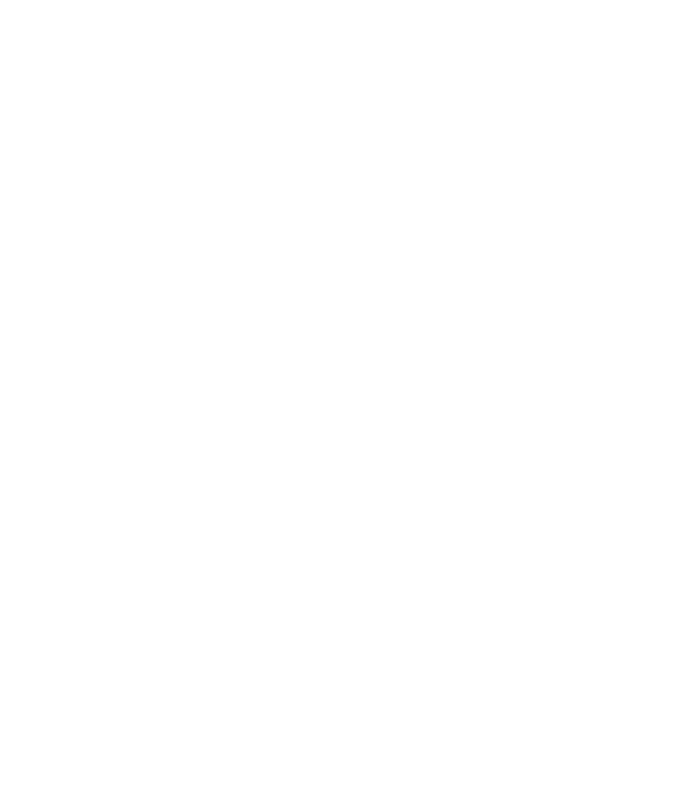
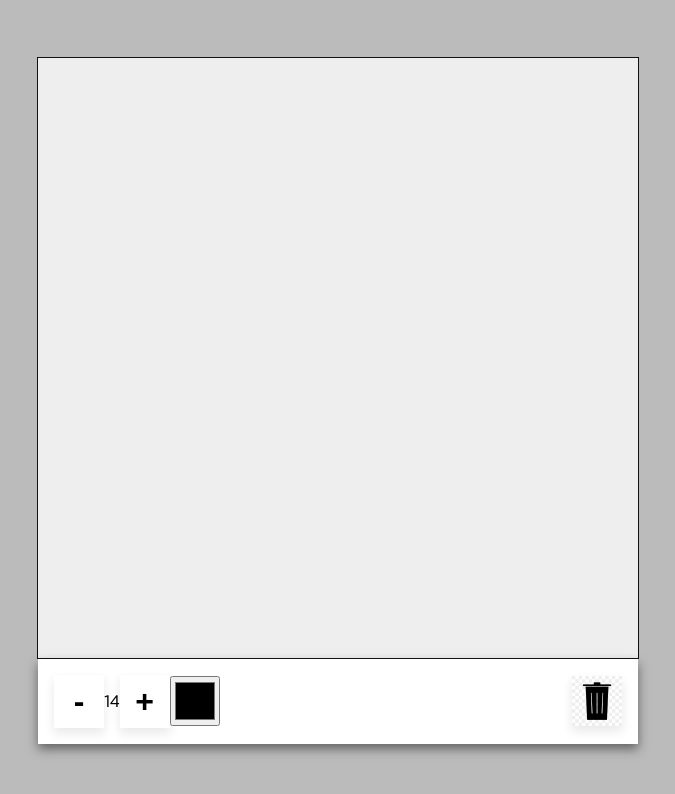
Before and after one commit to davinchick/js_practice, a plain HTML site: page drawing/index.html in a window 1280 px wide. Shown: the whole page, without its empty margins (302-977 px from the left). Drawn offline with Linux system fonts and the light colour scheme.

Commit message:
add: canvas app

```diff
--- a/drawing/index.html
+++ b/drawing/index.html
@@ -8,10 +8,16 @@
 
 <body>
 
-    <div class="drawing-cont">
+    <canvas id="canvas"  width="600px" height="600px">
 
+    </canvas>
+    <div class="tools">
+        <button class="minus" id="minus">-</button>
+        <span id="sizeBrush"></span>
+        <button class="plus" id="plus">+</button>
+        <input type="color" id="color">
+        <button class="clear" id="clear"></button>
     </div>
-
 
     <script src="index.js"></script>
 
--- a/drawing/index.js
+++ b/drawing/index.js
@@ -0,0 +1,74 @@
+const CANVAS = document.getElementById('canvas');
+const ctx = CANVAS.getContext('2d');
+
+const minus = document.getElementById('minus')
+const plus = document.getElementById('plus')
+const clear = document.getElementById('clear')
+const sizeBrush = document.getElementById('sizeBrush')
+const COLOR = document.getElementById('color')
+
+let size = 14; // width of brush
+sizeBrush.innerText = size
+let isPressed = false;
+let color = 'black'
+let x
+let y
+
+
+CANVAS.addEventListener('mousedown', (e) => {
+    isPressed = true
+    x = e.offsetX
+    y = e.offsetY
+})
+CANVAS.addEventListener('mouseup', (e) => {
+    isPressed = false
+    x = undefined
+    y = undefined
+})
+CANVAS.addEventListener('mousemove', (e) => {
+    if(isPressed) {
+        const X = e.offsetX;
+        const Y = e.offsetY;
+        // drawLine(x, y, X, Y)
+        drawCircle(X, Y)
+    }
+})
+
+function drawCircle(x, y) {
+    ctx.beginPath();
+    ctx.arc(x, y, size, 0, Math.PI * 2)
+    ctx.fillStyle = color
+    ctx.fill();
+}
+function drawLine(x, y, x2, y2) {  // WOWOWOWOWOWWWWWWWWWWWWWWWOOOOOOOOOW
+    ctx.beginPath();
+    ctx.moveTo(x, y)
+    ctx.lineTo(x2, y2)
+    ctx.strokeStyle = color
+    ctx.lineWidth = size
+    ctx.stroke();
+}
+
+minus.addEventListener('click', ()=> {
+    size -= 2;
+    if(size < 2) {
+        size = 2
+    }
+    sizeBrush.innerText = size
+})
+plus.addEventListener('click', ()=> {
+    size += 2;
+    if(size > 50) {
+        size = 50
+    }
+    sizeBrush.innerText = size
+})
+clear.addEventListener('click', ()=> {
+    cleanUp()
+})
+COLOR.addEventListener('change', (e) => {
+    color = e.target.value
+})
+function cleanUp(){
+    ctx.clearRect(0, 0, CANVAS.width, CANVAS.height);
+}
--- a/drawing/style.css
+++ b/drawing/style.css
@@ -5,28 +5,45 @@
 }
 
 body {
-    background-image: url("fon.jpg");
-    background-size: cover;
     font-family: 'Kumbh Sans', sans-serif;
     margin: 0;
-    min-height: 100vh;
+    background-color: #bbbbbb;
     display: flex;
     flex-direction: column;
+    justify-content: center;
     align-items: center;
+    min-height: 100vh;
 }
-ul, li {
-    list-style: none;
+canvas {
+    background-color: #eee;
+    border: 1px solid #111;
 }
 
-h4 {
-    font-size: 2rem;
+.tools {
+    box-shadow: 0 5px 10px rgba(34, 34, 34, 0.57);
+    width: 600px;
+    background-color: #fff;
+    padding: 1rem;
+    display: inline-flex;
+    align-items: center;
+    justify-content: center;
+}
+.tools button {
+    font-size:  2rem;
     font-weight: bold;
+    background-color: #fff;
+    border: none;
+    box-shadow: 0 5px 10px rgba(34, 34, 34, 0.1);
+    padding: 0.5rem;
+    width: 50px;
 }
-
-h5 {
-    font-size: 3rem;
+.clear {
+    background: url('trash.jpg');
+    background-repeat: no-repeat;
+    background-size: cover;
+    height: 50px;
+    margin-left: auto;
 }
-
-h6 {
-    font-size: 2rem;
+#color {
+    height: 50px;
 }
```
Also changed, not shown: drawing/trash.jpg (added).
